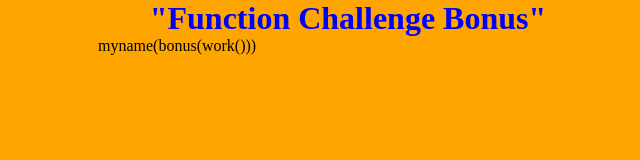
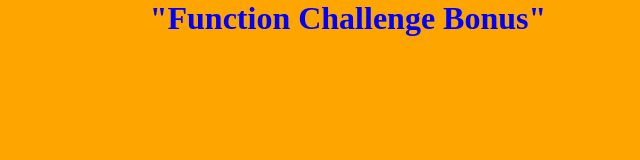
Before and after one commit to JL-golf14/prime_prestudy_bonus_week_03.io, a plain HTML site: page index.html in a window 1280 px wide. Shown: the whole page, without its empty margins (292-932 px from the left). Drawn offline with Linux system fonts and the light colour scheme.

Commit message:
Update index.html

```diff
--- a/index.html
+++ b/index.html
@@ -8,7 +8,6 @@
 
  <body>
 
-myname(bonus(work()))
 </script>
  </body>
 
```
